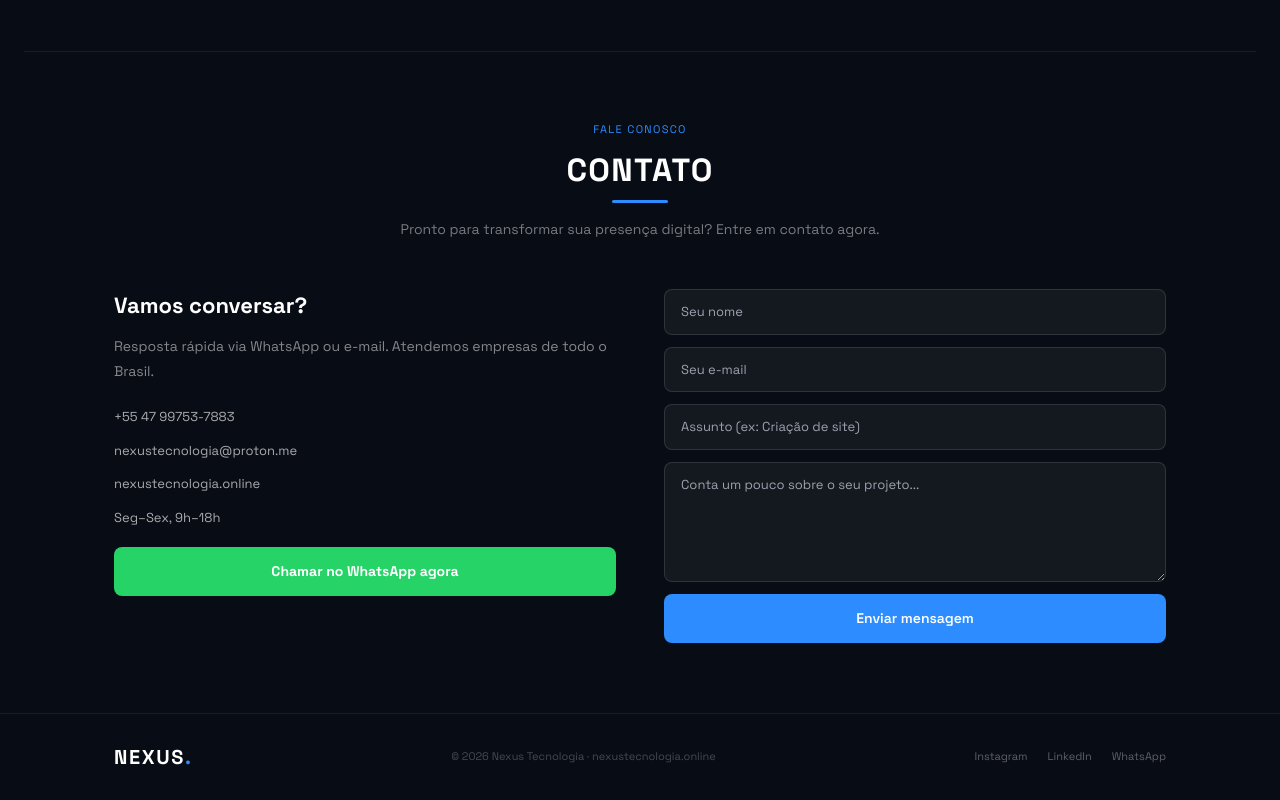
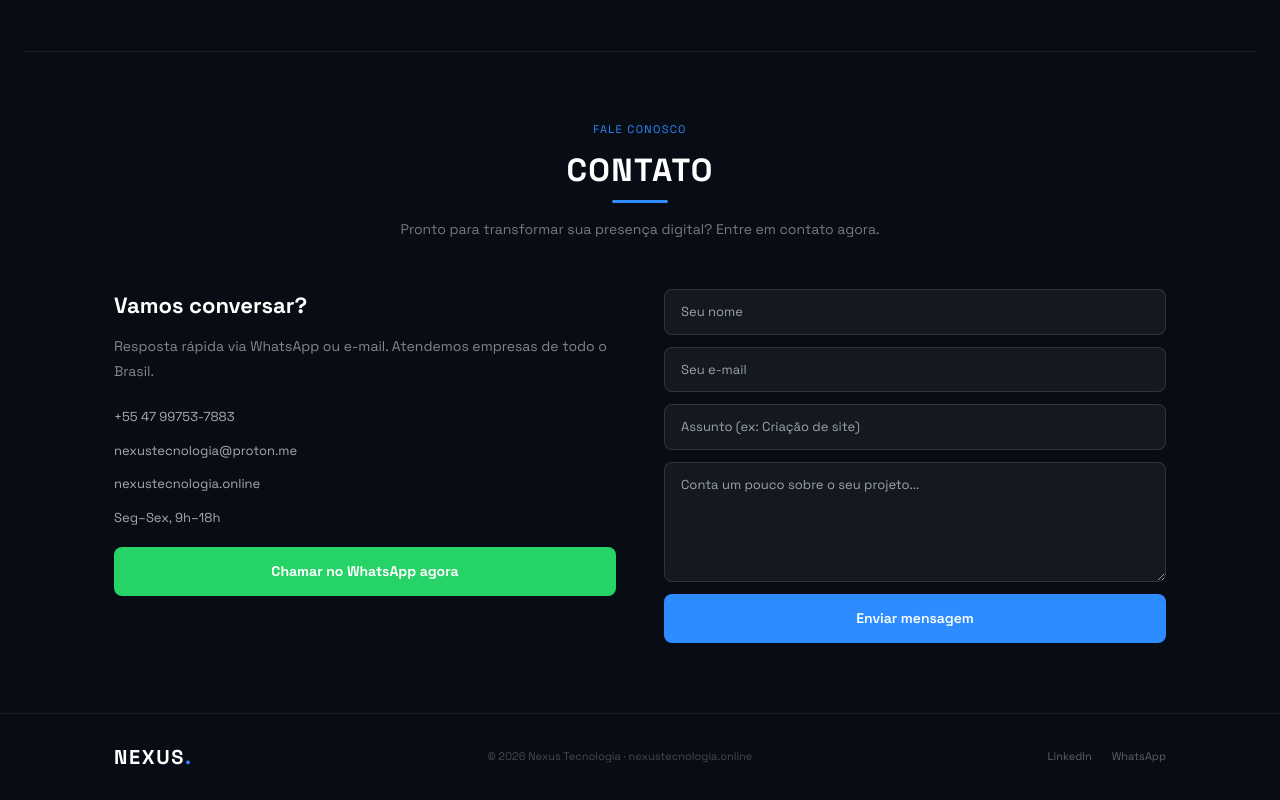
Before and after one commit to leonardovalle34/nexus, a Next.js app: page / in a window 1280 px wide. Shown: the part 3278-4078 px from the top of the page. Built offline with nearby package versions, Linux system fonts and the light colour scheme.

Commit message:
final adjustments

```diff
--- a/components/Footer.tsx
+++ b/components/Footer.tsx
@@ -35,8 +35,11 @@ export default function Footer() {
         </p>
         <nav aria-label="Redes sociais" style={{ display: "flex", gap: 20 }}>
           {[
-            { label: "Instagram", href: "#" },
-            { label: "LinkedIn", href: "#" },
+            //{ label: "Instagram", href: "#" },
+            {
+              label: "LinkedIn",
+              href: "https://www.linkedin.com/company/nexus-tecnologia-sc",
+            },
             { label: "WhatsApp", href: "https://wa.me/5547997537883" },
           ].map((l) => (
             <a
--- a/components/Parceiros.tsx
+++ b/components/Parceiros.tsx
@@ -5,7 +5,7 @@ type Parceiro = { label: [string, string]; small?: boolean };
 const parceiros: Parceiro[] = [
   { label: ["SC.GOV", ".BR"], small: true },
   { label: ["2", "MUNDOS"] },
-  { label: ["R7", "SYS"] },
+  { label: ["RT", "SYS"] },
   { label: ["MORADA ", "CARMEM"], small: true },
   { label: ["FAST", "ENGLISH"], small: true },
   { label: ["DRENA", "APP"] },
--- a/components/Portfolio.tsx
+++ b/components/Portfolio.tsx
@@ -10,7 +10,7 @@ const projetos: Projeto[] = [
   {
     nome: "DrenaApp",
     tag: "SaaS · Engenharia",
-    url: "https://drenaapp.com.br",
+    url: "https://drenaapp.online",
     label: ["DRENA", "APP"],
   },
   {
```
